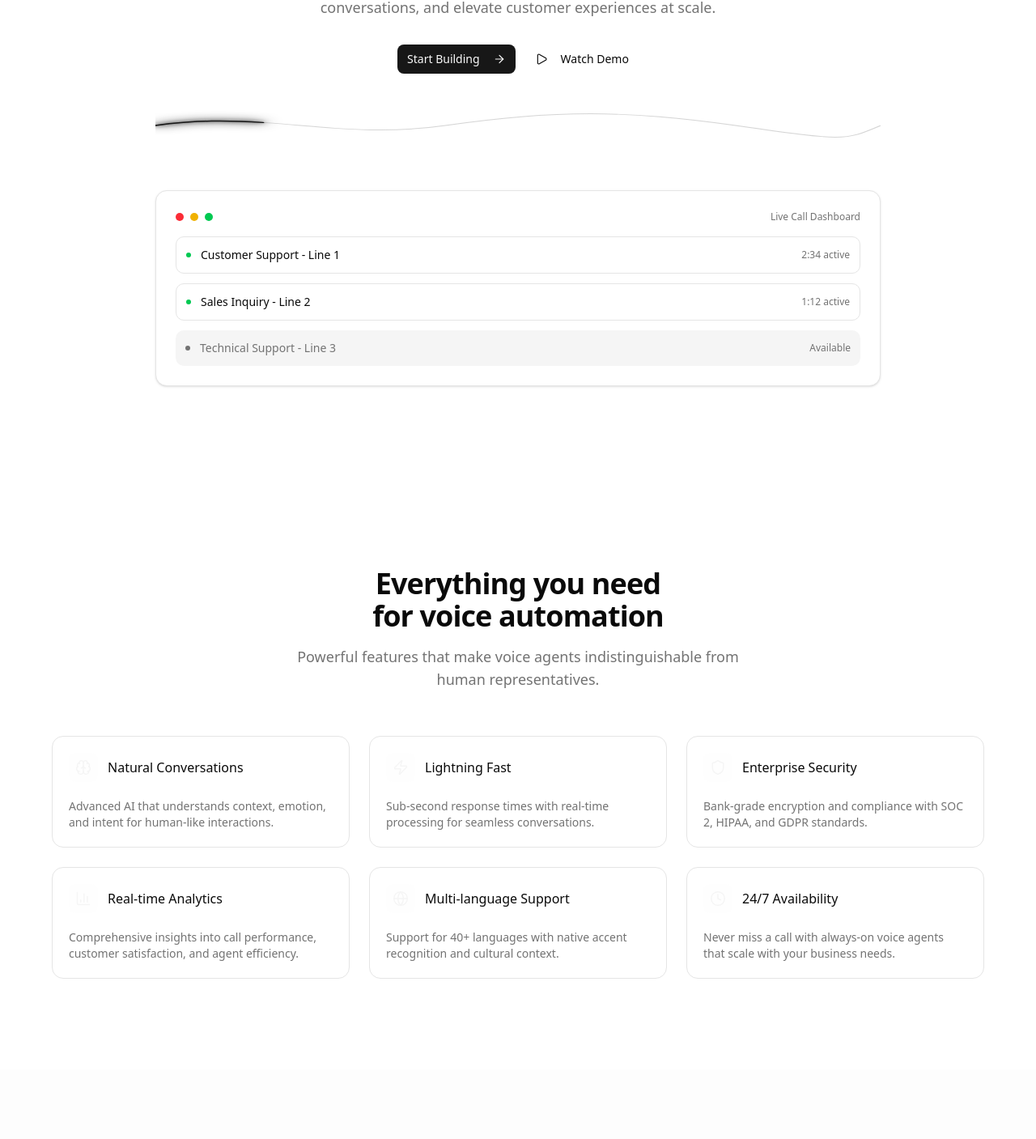
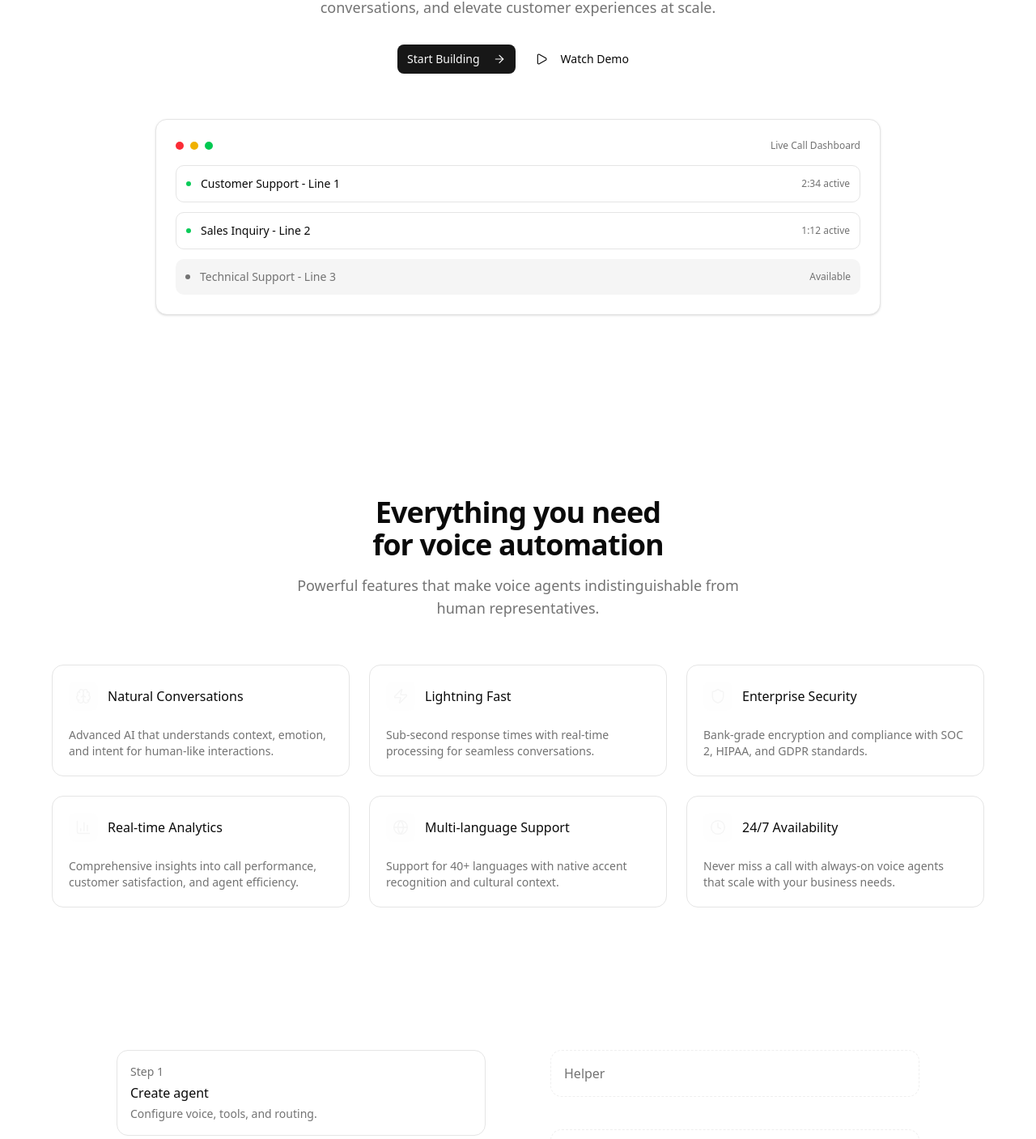
Before and after one commit to benz206/hophacks2025, a Next.js app: page / in a window 1280 px wide. Shown: the part 393-1800 px from the top of the page at 81% size. Built offline with nearby package versions, Linux system fonts and the light colour scheme.

Commit message:
Remove wire

```diff
--- a/app/page.tsx
+++ b/app/page.tsx
@@ -11,7 +11,7 @@ export default function HomePage() {
       <main>
         <HeroSection />
         <FeaturesSection />
-        {/* <Steps /> */}
+        <Steps />
         <TestimonialsSection />
         <CTASection />
       </main>
--- a/components/hero-section.tsx
+++ b/components/hero-section.tsx
@@ -38,9 +38,9 @@ export function HeroSection() {
           </div>
 
           {/* Decorative electric wire */}
-          <div className="mt-10 hidden sm:block">
+          {/* <div className="mt-10 hidden sm:block">
             <ElectricWire />
-          </div>
+          </div> */}
 
           {/* Hero visual */}
           <div className="mt-14 relative">
```
